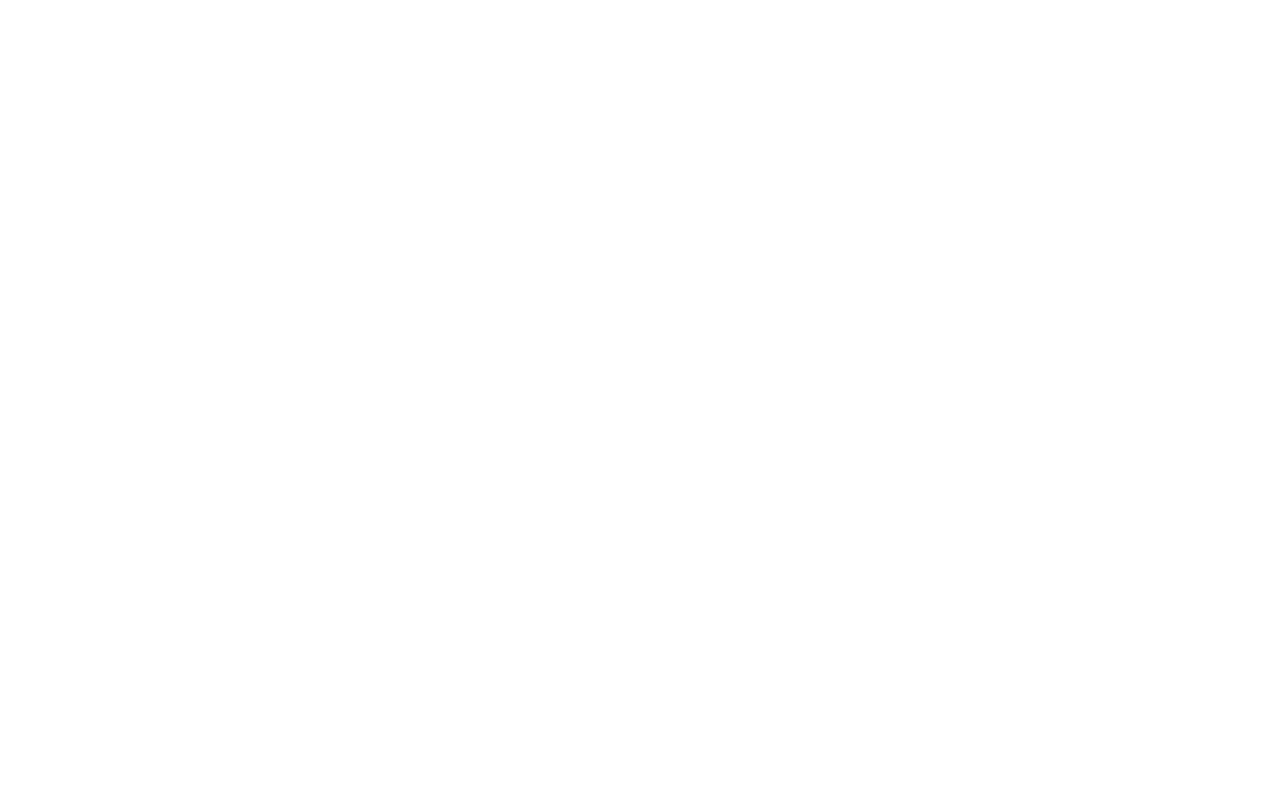
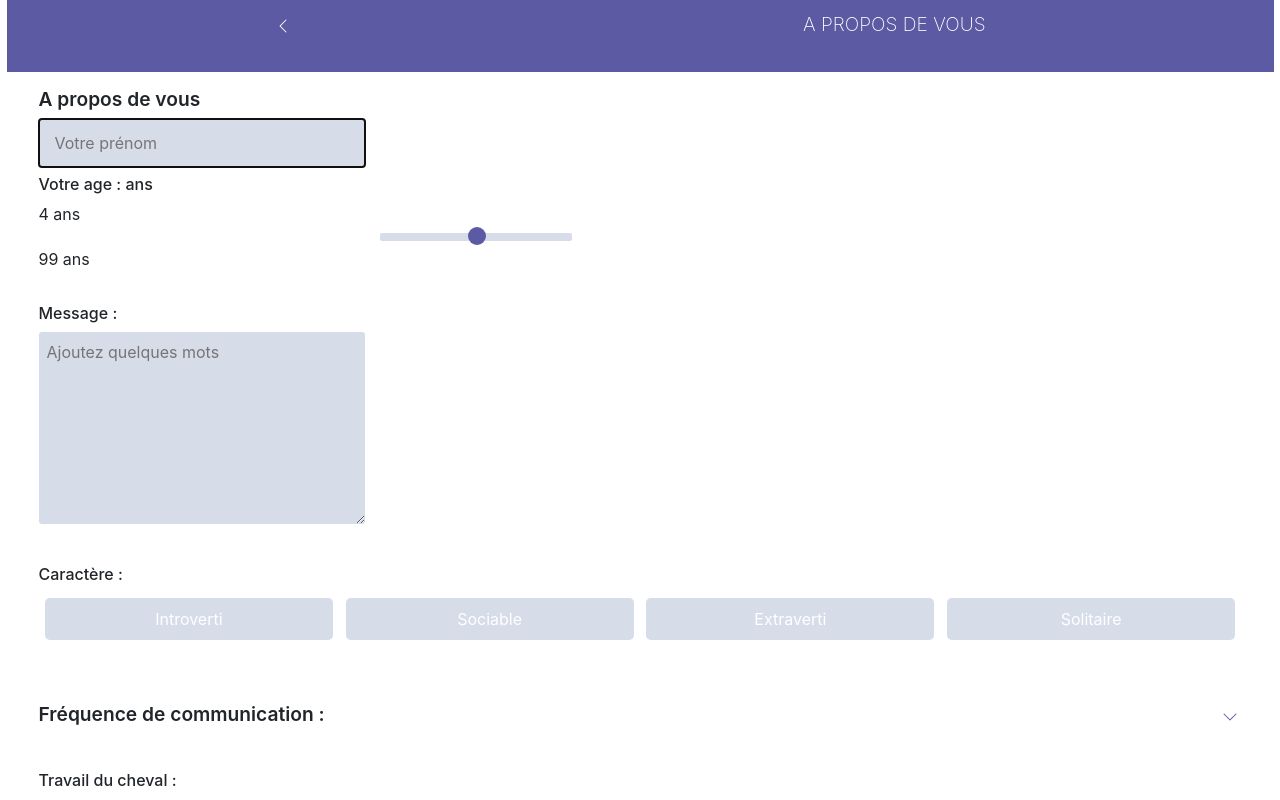
Before and after one commit to Johanna-cs/Caval_Cloud_Front, a React (Create React App) app: page /post-horse-owner in a window 1280 px wide. Shown: the top 800 px of the page. Built offline with nearby package versions, Linux system fonts and the light colour scheme.

Commit message:
component integration ok, state half ok, carousel is missing

```diff
--- a/src/Router.jsx
+++ b/src/Router.jsx
@@ -8,7 +8,8 @@
 import SearchHorse from "./components/searchHorse/SearchHorse"
 import PostHorse from "./components/postHorse/PostHorse"
 import PostRider from './components/postRider/PostRider'
-import PostRiderPresentation from "./components/postRider/PostRiderPresentation";
+import PostRiderPresentation from "./components/postRider/PostRiderPresentation"
+import OwnerPres from './components/postHorse/OwnerPres'
 
 const Router = () => {
   return (
@@ -23,6 +24,7 @@
         <Route exact path="/post-horse" component={PostHorse} />
         <Route exact path="/post-rider" component={PostRider} />
         <Route exact path="/PostRiderPresentation" component={PostRiderPresentation}/>
+        <Route exact path="/post-horse-owner" component={OwnerPres} />
       </Switch>
     </>
   );
--- a/src/components/common_section/BudgetMensuel.js
+++ b/src/components/common_section/BudgetMensuel.js
@@ -4,7 +4,7 @@
 
 
 const BudgetMensuel = (props) => {
-  const [isOpen, setIsOpen] = useState(true);
+  const [isOpen, setIsOpen] = useState(false);
   const toggle = () => setIsOpen(!isOpen);
   return (
     <>
--- a/src/components/common_section/Frequency.js
+++ b/src/components/common_section/Frequency.js
@@ -13,9 +13,7 @@
     return (
       <>
         <div className="frequencyDiv">
-          <div className="toggle_place">
             <h4>{props.frequencyTitle} </h4>
-          </div>
           <Button id="toggle_btn_chev" onClick={toggle}>
             <svg
               width="1em"
--- a/src/components/common_section/Localisation.js
+++ b/src/components/common_section/Localisation.js
@@ -7,7 +7,7 @@
 
 function Localisation(props) {
 
-    const [isOpen, setIsOpen] = useState(true)
+    const [isOpen, setIsOpen] = useState(false)
     const toggle = () => setIsOpen(!isOpen)
     let myLastCitySaved = localStorage.getItem('lastCitySaved')
 
--- a/src/components/common_section/common_section.css
+++ b/src/components/common_section/common_section.css
@@ -1,13 +1,12 @@
 /* common css btn etc */
 #toggle_btn_chev {
   width: 2em;
-  margin-left: 4.3em;
   margin-top: 0.6em;
   margin-bottom: 0.3em;
   color: #5d5aa4;
   background-color: transparent;
   border: none;
-  text-align: center;
+  text-align: center !important;
   outline: none !important;
   padding: none;
 }
@@ -75,3 +74,12 @@
   display: flex;
   flex-direction: column;
 }
+/* ***** Frequency ***** */
+.frequencyDiv {
+  display: flex;
+  align-items: baseline;
+  justify-content: space-between;
+}
+.frequencyDiv h5 {
+  padding: 0.2em;
+}
--- /dev/null
+++ b/src/components/postHorse/IdealRider.js
@@ -0,0 +1,80 @@
+import React, { useState } from 'react'
+import './postHorse.css'
+import RangeButton from '../common/RangeButton'
+import SlidingButton from '../common/SlidingButton'
+
+
+
+const IdealRider = (props) => {
+
+    const [yearsOfPractice, setYearsOfPractice] = useState ('')
+    const [galopLevel, setGalopLevel] = useState ('')
+    const [riderAge, setRiderAge] = useState('')
+    const [isVehiculed, setIsVehiculed] = useState(false)
+    const [isExperienced, setIsExperienced] = useState(false)
+
+
+
+    return (
+        <div className='postHorse_idealRider'>
+            <h5> Années de pratique : {yearsOfPractice} ans</h5>
+                    <div className='annees_pratique'>
+                        <span>0</span>
+                        <RangeButton
+                            min="0"
+                            max="99"
+                            onChange={(e) => setYearsOfPractice(e.target.value)
+                            }
+                        />
+                        <span>99</span>
+                    </div>
+
+                <hr />
+            <h5> Niveau de Galop : {galopLevel} </h5>
+                <div className='niveau_galop'>
+                    <span>0</span>
+                    <RangeButton
+                        min="0"
+                        max="7"
+                        list='niveau_galop'
+                        onChange={(e) => setGalopLevel(e.target.value)}
+                    />
+                    <span>7</span>
+                </div>
+                <hr />
+                <h5> Age du cavalier : {riderAge} ans</h5>
+                    <div className='age_cavalier'>
+                        <span>5 ans</span>
+                        <RangeButton
+                            min="0"
+                            max="99"
+                            onChange={(e) =>setRiderAge(e.target.value)}
+                        />
+                        <span>99 ans</span>
+                    </div>
+                    <hr />
+                    <SlidingButton
+                    SlidingButtonText='Personne véhiculée'
+                    SlidingButtonID='vehiculed'
+                    onClick={() => setIsVehiculed(!isVehiculed)}
+                    />
+                    <SlidingButton
+                    SlidingButtonText='A déjà eu un cheval sous sa responsabilité'
+                    SlidingButtonID='experience'
+                    onClick={() => setIsExperienced(!isExperienced)}
+                    />
+
+            <hr />
+
+
+
+
+        </div>
+
+
+
+
+    )
+}
+
+export default IdealRider
--- /dev/null
+++ b/src/components/postHorse/OwnerPres.js
@@ -0,0 +1,131 @@
+import React, { useState } from 'react'
+import './postHorse.css'
+import Header from '../Header_footer/Header'
+import RangeButton from '../common/RangeButton'
+import SelectButton from '../common/SelectButton'
+import Frequency from '../common_section/Frequency'
+import RadioButton from '../common/RadioButton'
+
+const OwnerPres = (props) => {
+    // Prénom du proprietaire
+    const [prenom, setPrenom] = useState('')
+    // age du proprietaire
+    const [ageOwner, setAgeOwner] = useState('')
+    // mots de présentation
+    const [message, setMessage] = useState('')
+    // Fréquence
+    const [frequency, setFrequency] = useState('')
+    // Fréquence jours fixes
+    const [fixedFrequency, setFixedFrequency] = useState(false)
+    // travail du cheval
+    const [horseWork, setHorseWork] = useState('')
+
+    return (
+        <div>
+        <Header className='header' title='A PROPOS DE VOUS' />
+        <div className='OwnerPres_page'>
+            <h4> A propos de vous </h4>
+            <form className="postHorse-form">
+          <label>
+            <input
+              className="postHorse_input"
+              type="text"
+              placeholder="Votre prénom"
+              onChange={(event) => setPrenom(event.target.value)}
+              autoFocus
+            />
+          </label>
+        </form>
+            <div className='owner_age'>
+            <h5> Votre age : {ageOwner} ans</h5>
+                    <span>4 ans</span>
+                    <RangeButton
+                        id='ageOwner'
+                        min='4'
+                        max='99'
+                        radioRangeBtnId='ageOwner'
+                        onChange={(e) => setAgeOwner(e.target.value)
+                    }/>
+                    <span>99 ans</span>
+            </div>
+            <hr />
+            <h5>Message :</h5>
+                <form className="postHorse_msg">
+                <label>
+                    <textarea
+                    className="postHorse_input"
+                    type="text"
+                    placeholder="Ajoutez quelques mots"
+                    onChange={(event) => setMessage(event.target.value)}
+                    />
+                </label>
+                </form>
+        <hr />
+            <div className='owner_caracter'>
+                    <h5> Caractère :</h5>
+                    <div className='select_caracter'>
+                    <SelectButton
+                        radioSelBtnId='Introverti'
+                        radioSelBtnValue='Introverti'
+                        radioSelBtnName='caracterOwner'
+                        onClick={props.onClick} />
+
+                    <SelectButton
+                        radioSelBtnId='Sociable'
+                        radioSelBtnValue='Sociable'
+                        radioSelBtnName='caracterOwner'
+                        onClick={props.onClick} />
+
+                    <SelectButton
+                        radioSelBtnId='Extraverti'
+                        radioSelBtnValue='Extraverti'
+                        radioSelBtnName='caracterOwner'
+                        onClick={props.onClick} />
+
+                    <SelectButton
+                        radioSelBtnId='Solitaire'
+                        radioSelBtnValue='Solitaire'
+                        radioSelBtnName='caracterOwner'
+                        onClick={props.onClick}  />
+                    </div>
+            </div>
+            <hr />
+            <div className='owner_communication'>
+                    <div className='select_communication'>
+                    <Frequency
+                    frequencyTitle='Fréquence de communication :'
+                    onClick={(e) => setFrequency(e.target.value)}
+                    frequency={frequency}
+                    changeFixedFrequency={() => setFixedFrequency(!fixedFrequency)}/>
+
+                </div>
+             </div>
+                <hr />
+                <div className='owner_horseWork'>
+                <h5> Travail du cheval :</h5>
+                    <div className='select_horseWork'>
+                        <RadioButton radioButtonText="Ouvert à la nouveauté"
+                        radioButtonId='openToNew' radioButtonName='horseWork' radioButtonValue='Ouvert à la nouveauté'
+                        onClick={(e) => setHorseWork(e.target.value)}
+                        horseWork={horseWork}/>
+
+                        <RadioButton radioButtonText="Normal"
+                        radioButtonId='normal' radioButtonName='horseWork' radioButtonValue='Normal'
+                        onClick={(e) => setHorseWork(e.target.value)}
+                        horseWork={horseWork}/>
+
+                        <RadioButton radioButtonText="Cadré"
+                        radioButtonId='cadre' radioButtonName='horseWork' radioButtonValue='Cadré'
+                        onClick={(e) => setHorseWork(e.target.value)}
+                        horseWork={horseWork}/>
+                    </div>
+            </div>
+        </div>
+
+        </div>
+
+
+    )
+}
+
+export default OwnerPres
--- a/src/components/postHorse/PostHorse.js
+++ b/src/components/postHorse/PostHorse.js
@@ -1,6 +1,7 @@
 import React, {useState, useEffect} from 'react'
 import './postHorse.css'
 import Header from '../Header_footer/Header'
+import { Link } from "react-router-dom";
 import RangeButton from '../common/RangeButton'
 import SelectButton from '../common/SelectButton'
 import SlidingButton from '../common/SlidingButton'
@@ -10,6 +11,8 @@
 import Disciplines from '../common_section/Disciplines'
 import Frequency from '../common_section/Frequency'
 import BudgetMensuel from '../common_section/BudgetMensuel'
+import IdealRider from './IdealRider'
+import FloatingButton from '../common/FloatingButton'
 
 
 const PostHorse = (props) => {
@@ -153,25 +156,27 @@
 
                     <SelectButton
                         radioSelBtnValue='Fin'
-                        radioSelBtnId={'fin'}
+                        radioSelBtnId={'Fin'}
                         radioSelBtnName='bodyHorse'
                         onClick={props.onClick}  />
 
                     <SelectButton
                         radioSelBtnValue={'Classique'}
-                        radioSelBtnId={'classique'}
+                        radioSelBtnId={'Classique'}
                         radioSelBtnName='bodyHorse'
                         onClick={props.onClick}  />
 
                     <SelectButton
                         radioSelBtnValue={'Porteur'}
-                        radioSelBtnId={'porteur'}
+                        radioSelBtnId={'Porteur'}
                         radioSelBtnName='bodyHorse'
                         onClick={props.onClick}  />
 
                     <SelectButton
                         radioSelBtnValue={'Lourd'}
-                        radioSelBtnId={'lourd'} />
+                        radioSelBtnId={'Lourd'}
+                        radioSelBtnName='bodyHorse'
+                        onClick={props.onClick}  />
                     </div>
             </div>
             <hr />
@@ -254,10 +259,29 @@
                     currency={currency}
                     onChange={(e) => setBudget(e.target.value)}
                     onClick={(e) => setCurrency(e.target.value)}/>
+
+
+
+            <hr />
+            <div className='owner_presentation'>
+                <h4> A propos de vous </h4>
+                <div>
+                    <Link to="/post-horse-owner" style={{ textDecoration: "none" }}>
+                        <button className="postHorse_edit-button">
+                            Editer votre présentation
+                        </button>
+                    </Link>
+                </div>
+            </div>
+            <hr />
+            <div className='postHorse_idealRider'>
+            <h4>Cavalier idéal</h4>
+                <IdealRider />
+            </div>
         </div>
 
 
-
+        <FloatingButton btnName={'Poster mon annonce'}/>
 
         </>
     )
--- a/src/components/postHorse/postHorse.css
+++ b/src/components/postHorse/postHorse.css
@@ -1,5 +1,5 @@
 /* Post horse page  */
-.postHorse_page {
+.postHorse_page, .OwnerPres_page {
     display: flex;
     flex-flow: column nowrap;
     margin-left: 2em;
@@ -20,3 +20,32 @@
     width: 20.4em;
     padding-left: 1em;
 }
+.postHorse_msg textarea {
+    display: flex;
+    flex-wrap: wrap;
+    padding : 0.5em;
+    height: 12em;
+}
+.postHorse_edit-button {
+    background-color: white;
+    border: solid #5d5aa4 1px;
+    border-radius: 30px;
+    font-family: "Open Sans", sans-serif;
+    font-weight: bold;
+    color: #5d5aa4;
+    height: 3em;
+    width: 20.2em;
+    outline: none;
+  }
+
+.select_temper, .select_caracter, .select_body  {
+    display: flex;
+    justify-content: space-evenly;
+    flex-flow: row wrap;
+}
+ .hebergtList, .scuringList {
+    display: flex;
+    align-items: center;
+    flex-flow: column wrap;
+
+}
--- a/src/components/searchRider/SearchRider.js
+++ b/src/components/searchRider/SearchRider.js
@@ -127,14 +127,16 @@
                     onClick={(e) => setCurrency(e.target.value)}
                 />
 
-            <h4>Rythme de la demi-pension</h4>
+
             <div className='frequency_pension'>
                 <Frequency
+                    frequencyTitle='Rythme de la demi-pension'
                     onClick={(e) => setFrequency(e.target.value)}
                     frequency={frequency}
                     changeFixedFrequency={() => setFixedFrequency(!fixedFrequency)}
                 />
             </div>
+            <hr />
             <h4>Concours</h4>
                 <SlidingButton
                     SlidingButtonText='Le cavalier peut faire du concours avec mon cheval'
```
